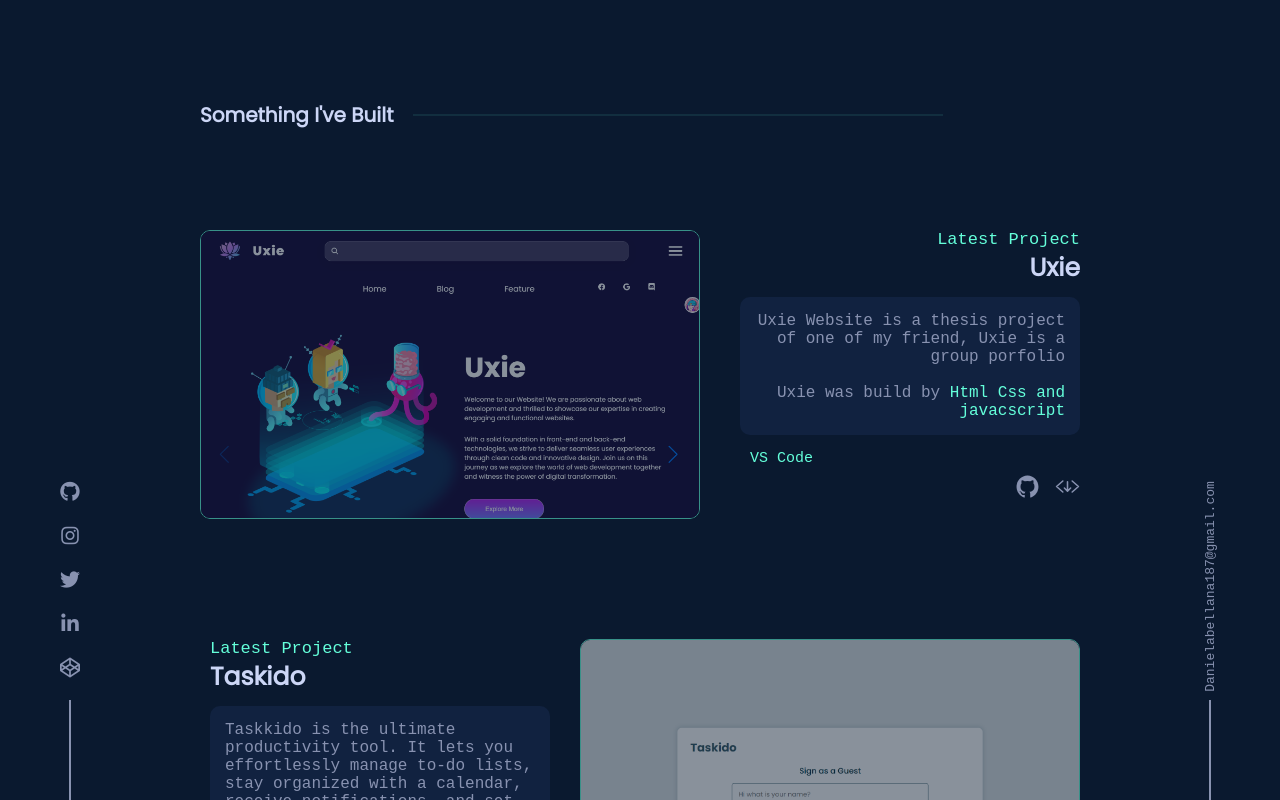
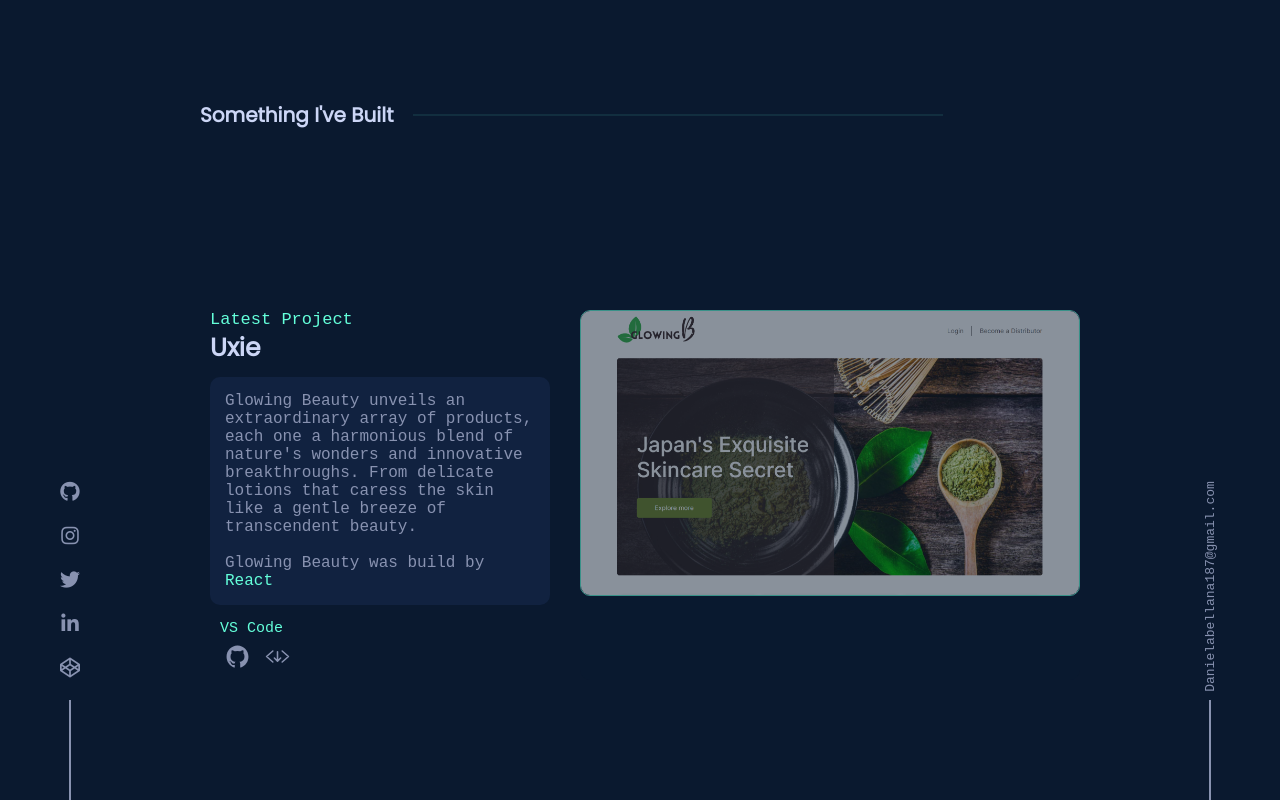
Before and after one commit to Cebucoder/ItsMe-Daniel, a React (Create React App) app: page /#/Work in a window 1280 px wide. Shown: the top 800 px of the page. Built offline with nearby package versions, Linux system fonts and the light colour scheme.

Commit message:
adding new project

```diff
--- a/src/css/main-style.css
+++ b/src/css/main-style.css
@@ -664,7 +664,7 @@ body{
 }
 .ImgContainer img{
 	width: 100%;
-	height: 100%;
+	height: auto;
 	/* padding: 5px; */
 	border-radius: 10px;
 	object-fit: cover;
@@ -694,6 +694,7 @@ body{
 	justify-content: center;
 	opacity: 0;
 	transition: 0.5s;
+	display: none;
 }
 .live-demo:hover{
 	opacity: 1;
@@ -968,7 +969,9 @@ body{
 @media (max-width:921px){
 	.ImgContainer{
 		height: 100%;
+
 	}
+
 }
 @media (max-width:739px){
 	.proj-details{
--- a/src/pages/Work.js
+++ b/src/pages/Work.js
@@ -9,6 +9,7 @@ import abeliago from '../images/abeliago.png';
 import maxwell from '../images/maxwell.png';
 import taskido from '../images/taskidoLog.png';
 import uxie from '../images/uxie.png';
+import glowing from '../images/glowingB.png';
 import "../css/main-style.css";
 
 
@@ -27,6 +28,40 @@ const Work = () => {
             {/* my project container */}
             <div class="my-projectCont">
 
+
+               {/* project 1 */}
+               <div class="myproject reverse">
+                  <div className="ImgContainer">
+                     <img src={glowing} alt="" />
+                     <div class="imgoverlay"></div>
+                     <div className="live-demo">
+                        <a href="https://cebucoder.github.io/Glowing_Beauty/" target='blank'><button>Live Demo</button></a>
+                     </div>
+
+                  </div>
+
+                  <div className="proj-details">
+                     <small>Latest Project</small>
+                     <h1>Uxie</h1>
+                     <div class="hiding-later">
+                        {/* details */}
+                     <p>
+                     Glowing Beauty unveils an extraordinary array of products, each one a harmonious blend of nature's wonders and innovative breakthroughs. From delicate lotions that caress the skin like a gentle breeze of transcendent beauty.
+                     <br /><br />
+                     Glowing Beauty was build by <span class="highlights">React</span></p>
+
+                     <span class="ide-use">
+                        <small><a href="" class="about-line">VS Code</a></small>
+                     </span>
+
+                     <span class="source-code-icon">
+                     <a href=" https://cebucoder.github.io/Glowing_Beauty/" target='blank'><ion-icon name="logo-github"></ion-icon></a>
+                     <a href="#" target='blank'><ion-icon name="code-download-outline"></ion-icon></a>
+                     </span>
+                     </div>
+                  </div>
+               </div>
+               {/* <project 1 */}
 
                {/* project 1 */}
                <div class="myproject">
```
Also changed, not shown: src/images/glowingB.png (added).
